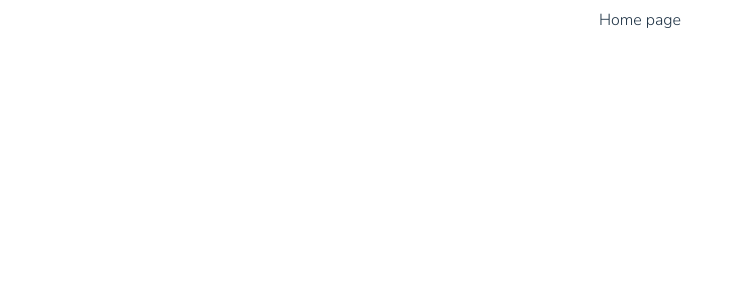
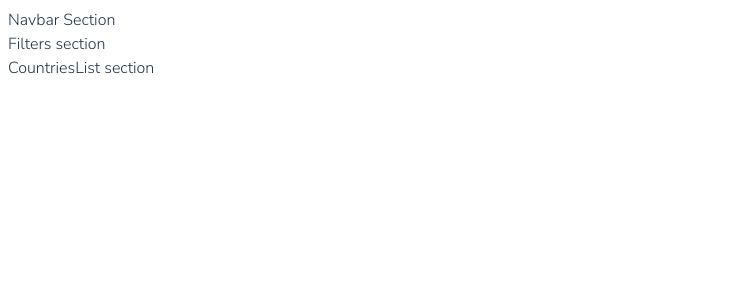
Before and after one commit to clf94-dev/countries-wiki-react, a React (Vite) app: page / in a window 1280 px wide. Shown: the top 300 px of the page, without its empty margins (0-735 px from the left). Built offline with nearby package versions, Linux system fonts and the light colour scheme.

Commit message:
- add components in pages

```diff
--- a/src/pages/Country/Country.jsx
+++ b/src/pages/Country/Country.jsx
@@ -1,7 +1,11 @@
+import CountryDetail from "../../components/CountryDetail"
+import Navbar from "../../components/Navbar"
+
 function Country () {
     return (
-        <div style={{display: 'flex', justifyContent:'center'}}>
-            Country page
+        <div style={{display: 'flex', flexDirection:'column', justifyContent:'center'}}>
+            <Navbar />
+            <CountryDetail />
         </div>
     )
 }
--- a/src/pages/Home/Home.jsx
+++ b/src/pages/Home/Home.jsx
@@ -1,7 +1,14 @@
 
+import CountriesList from '../../components/CountriesList'
+import Filters from '../../components/Filters'
+import Navbar from '../../components/Navbar'
 function Home() {
     return(
-        <div style={{display: 'flex', justifyContent:'center'}}>Home page</div>
+        <div style={{display: 'flex',flexDirection: 'column', justifyContent:'center'}}>
+            <Navbar />
+            <Filters />
+            <CountriesList />
+        </div>
     )
 }
 
```
